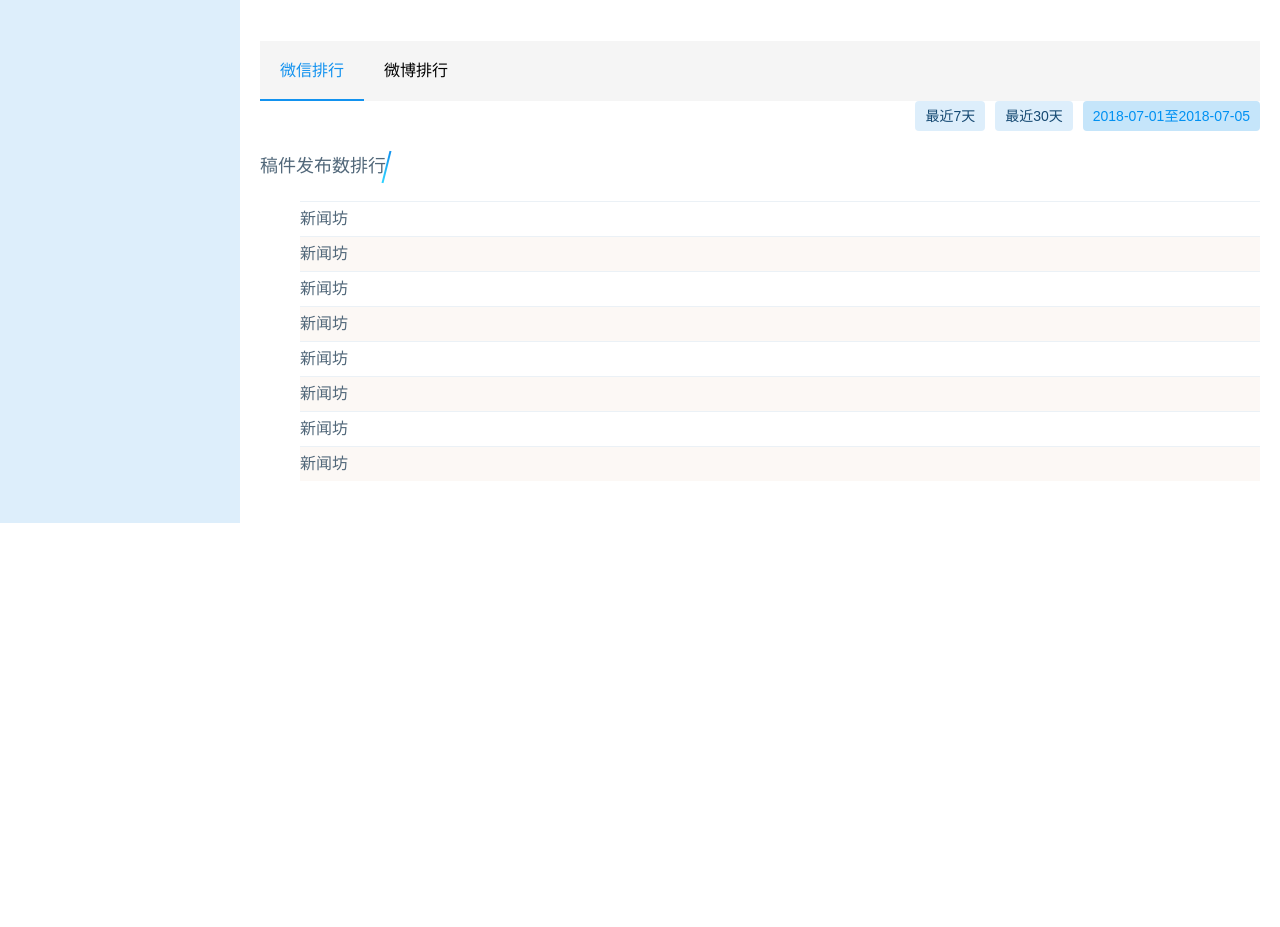
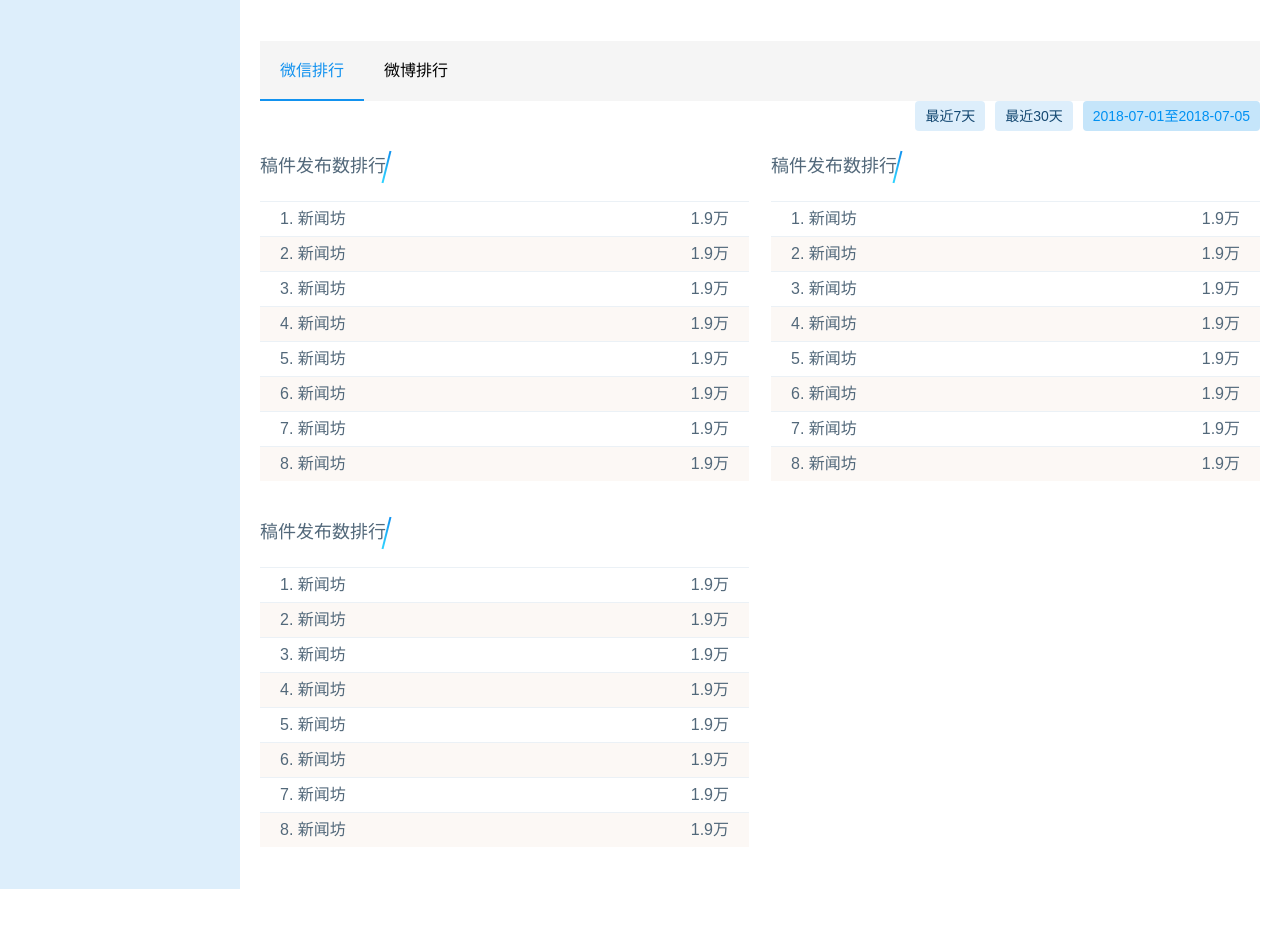
Before and after one commit to helloduwei/analyse, a Vue app: page /summary in a window 1280 px wide. Shown: the part 1343-2270 px from the top of the page. Before the commit the page ends 1926 px from the top, so only its background shows below. Built offline with nearby package versions, Linux system fonts and the light colour scheme.

Commit message:
拆分less，配置默认路由，优化样式

```diff
--- /dev/null
+++ b/src/assets/css/summary.less
@@ -0,0 +1,141 @@
+.content {
+  .user {
+    width: 100%;
+    height: 60px;
+    border-bottom: 1px solid #b1dbf9;
+  }
+  .main {
+    padding: 26px 20px;
+    min-height: 100vh;
+    min-height: 100%;
+    .summaryLine {
+      display: flex;
+      flex-direction: row;
+      .dataSummary {
+        flex: 1;
+        margin: 0 50px 0 0;
+        .title {
+          height: 34px;
+          line-height: 34px;
+          font-size: 18px;
+          color: #52687a;
+          img {
+            margin: 0 0 0 -10px;
+            vertical-align: middle;
+          }
+        }
+        .row {
+          display: flex;
+          height: 62px;
+          line-height: 62px;
+          flex-direction: row;
+          align-items: center;
+          justify-content: space-between;
+          .head {
+            width: 120px;
+            color: #52687a;
+            font-size: 16px;
+          }
+          .number {
+            width: 80px;
+            text-align: left;
+            font-size: 18px;
+            color: #0091f2;
+          }
+          img {
+            vertical-align: middle;
+          }
+        }
+        .dotLine {
+          border-bottom: 1px dotted #c4c4c4;
+        }
+      }
+      .dataSummary:last-child {
+        margin: 0;
+      }
+    }
+    .chartSection {
+      width: 100%;
+      .title {
+        height: 60px;
+        background-color: #f5f5f5;
+        .tab {
+          display: inline-block;
+          height: 60px;
+          line-height: 60px;
+          padding: 0 20px;
+          border-bottom: 2px solid transparent;
+          cursor: pointer;
+        }
+        .active {
+          border-color: #1292ef;
+          color: #1292ef;
+        }
+      }
+      .conditions {
+        width: 100%;
+        height: auto;
+        display: flex;
+        flex-direction: row;
+        align-items: center;
+        justify-content: flex-end;
+        .range {
+          display: inline-block;
+          margin: 0 0 0 10px;
+          border-radius: 4px;
+          height: 30px;
+          width: auto;
+          padding: 0 10px;
+          line-height: 30px;
+          font-size: 14px;
+          color: #154972;
+          background-color: #ddeefb;
+          cursor: pointer;
+        }
+        .active {
+          color: #0091f2;
+          background-color: #c5e5fa;
+        }
+      }
+      .boards {
+        .board {
+          width: calc((100% - 22px)*1/2);
+          margin: 0 22px 0 0;
+          display: inline-block;
+          .title {
+            height: 34px;
+            line-height: 34px;
+            font-size: 18px;
+            color: #52687a;
+            background-color: transparent;
+            img {
+              margin: 0 0 0 -10px;
+              vertical-align: middle;
+            }
+          }
+          .boardData {
+            -webkit-padding-start: 0;
+            list-style-position: inside;
+            color: #52687a;
+            li {
+              padding: 0 20px;
+              height: 34px;
+              line-height: 34px;
+              border-top: 1px solid #ebf1f6;
+              position: relative;
+              .mount {
+                float: right;
+              }
+            }
+            li:nth-child(even) {
+              background-color: #fcf8f5;
+            }
+          }
+        }
+        .board:nth-child(even) {
+          margin: 0;
+        }
+      }
+    }
+  }
+}
--- a/src/common/routes.js
+++ b/src/common/routes.js
@@ -7,6 +7,10 @@ import WxPage from '../pages/WxPage.vue'
 
 export default {
   pages: [
+    {
+      path: '/',
+      component: Summary
+    },
     {
       path: '/summary',
       component: Summary
--- a/src/pages/Summary.vue
+++ b/src/pages/Summary.vue
@@ -144,7 +144,32 @@
             </p>
             <ol class="boardData">
               <li v-for="(board, boardIndex) in boards" :key="boardIndex">
-                {{board.name}}
+                <span>{{board.name}}</span>
+                <span class="mount">{{board.mount}}</span>
+              </li>
+            </ol>
+          </div>
+          <div class="board">
+            <p class="title">
+              稿件发布数排行
+              <img src="../assets/img/data_title.png" alt="">
+            </p>
+            <ol class="boardData">
+              <li v-for="(board, boardIndex) in boards" :key="boardIndex">
+                <span>{{board.name}}</span>
+                <span class="mount">{{board.mount}}</span>
+              </li>
+            </ol>
+          </div>
+          <div class="board">
+            <p class="title">
+              稿件发布数排行
+              <img src="../assets/img/data_title.png" alt="">
+            </p>
+            <ol class="boardData">
+              <li v-for="(board, boardIndex) in boards" :key="boardIndex">
+                <span>{{board.name}}</span>
+                <span class="mount">{{board.mount}}</span>
               </li>
             </ol>
           </div>
@@ -284,135 +309,4 @@ export default {
 }
 </script>
 
-<style lang="less" scoped>
-  .content {
-    .user {
-      width: 100%;
-      height: 60px;
-      border-bottom: 1px solid #b1dbf9;
-    }
-    .main {
-      padding: 26px 20px;
-      min-height: 100vh;
-      min-height: 100%;
-      .summaryLine {
-        display: flex;
-        flex-direction: row;
-        .dataSummary {
-          flex: 1;
-          margin: 0 50px 0 0;
-          .title {
-            height: 34px;
-            line-height: 34px;
-            font-size: 18px;
-            color: #52687a;
-            img {
-              margin: 0 0 0 -10px;
-              vertical-align: middle;
-            }
-          }
-          .row {
-            display: flex;
-            height: 62px;
-            line-height: 62px;
-            flex-direction: row;
-            align-items: center;
-            justify-content: space-between;
-            .head {
-              width: 120px;
-              color: #52687a;
-              font-size: 16px;
-            }
-            .number {
-              width: 80px;
-              text-align: left;
-              font-size: 18px;
-              color: #0091f2;
-            }
-            img {
-              vertical-align: middle;
-            }
-          }
-          .dotLine {
-            border-bottom: 1px dotted #c4c4c4;
-          }
-        }
-        .dataSummary:last-child {
-          margin: 0;
-        }
-      }
-      .chartSection {
-        width: 100%;
-        .title {
-          height: 60px;
-          background-color: #f5f5f5;
-          .tab {
-            display: inline-block;
-            height: 60px;
-            line-height: 60px;
-            padding: 0 20px;
-            border-bottom: 2px solid transparent;
-            cursor: pointer;
-          }
-          .active {
-            border-color: #1292ef;
-            color: #1292ef;
-          }
-        }
-        .conditions {
-          width: 100%;
-          height: auto;
-          display: flex;
-          flex-direction: row;
-          align-items: center;
-          justify-content: flex-end;
-          .range {
-            display: inline-block;
-            margin: 0 0 0 10px;
-            border-radius: 4px;
-            height: 30px;
-            width: auto;
-            padding: 0 10px;
-            line-height: 30px;
-            font-size: 14px;
-            color: #154972;
-            background-color: #ddeefb;
-            cursor: pointer;
-          }
-          .active {
-            color: #0091f2;
-            background-color: #c5e5fa;
-          }
-        }
-        .boards {
-          .board {
-            .title {
-              height: 34px;
-              line-height: 34px;
-              font-size: 18px;
-              color: #52687a;
-              background-color: transparent;
-              img {
-                margin: 0 0 0 -10px;
-                vertical-align: middle;
-              }
-            }
-          }
-          .boardData {
-            // tobe donw
-            color: #52687a;
-            li {
-              height: 34px;
-              line-height: 34px;
-              border-top: 1px solid #ebf1f6;
-              display: flex;
-            }
-            li:nth-child(even) {
-              background-color: #fcf8f5;
-            }
-          }
-        }
-      }
-    }
-  }
-</style>
+<style lang="less" scoped src="../assets/css/summary.less"></style>
```
